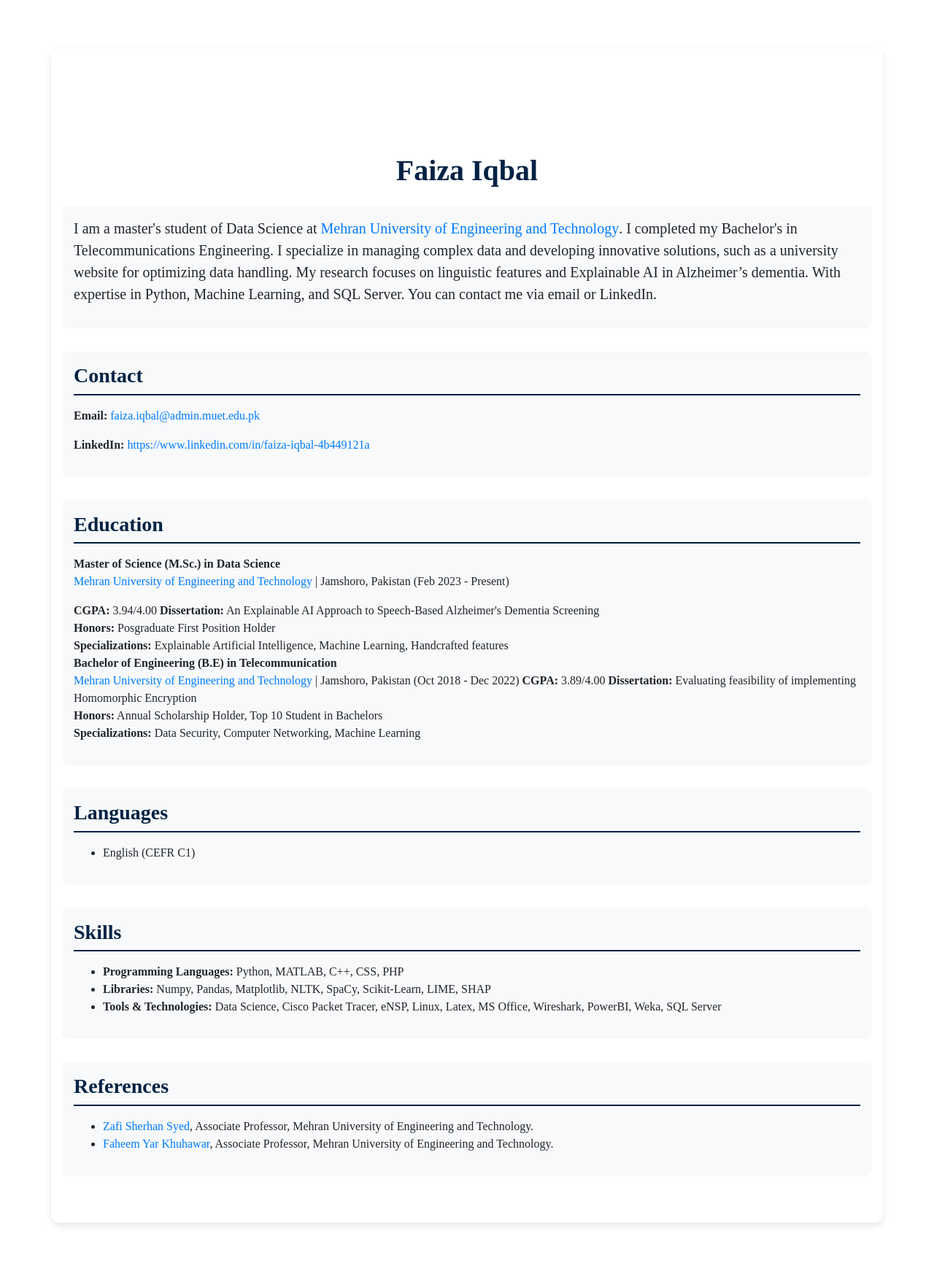
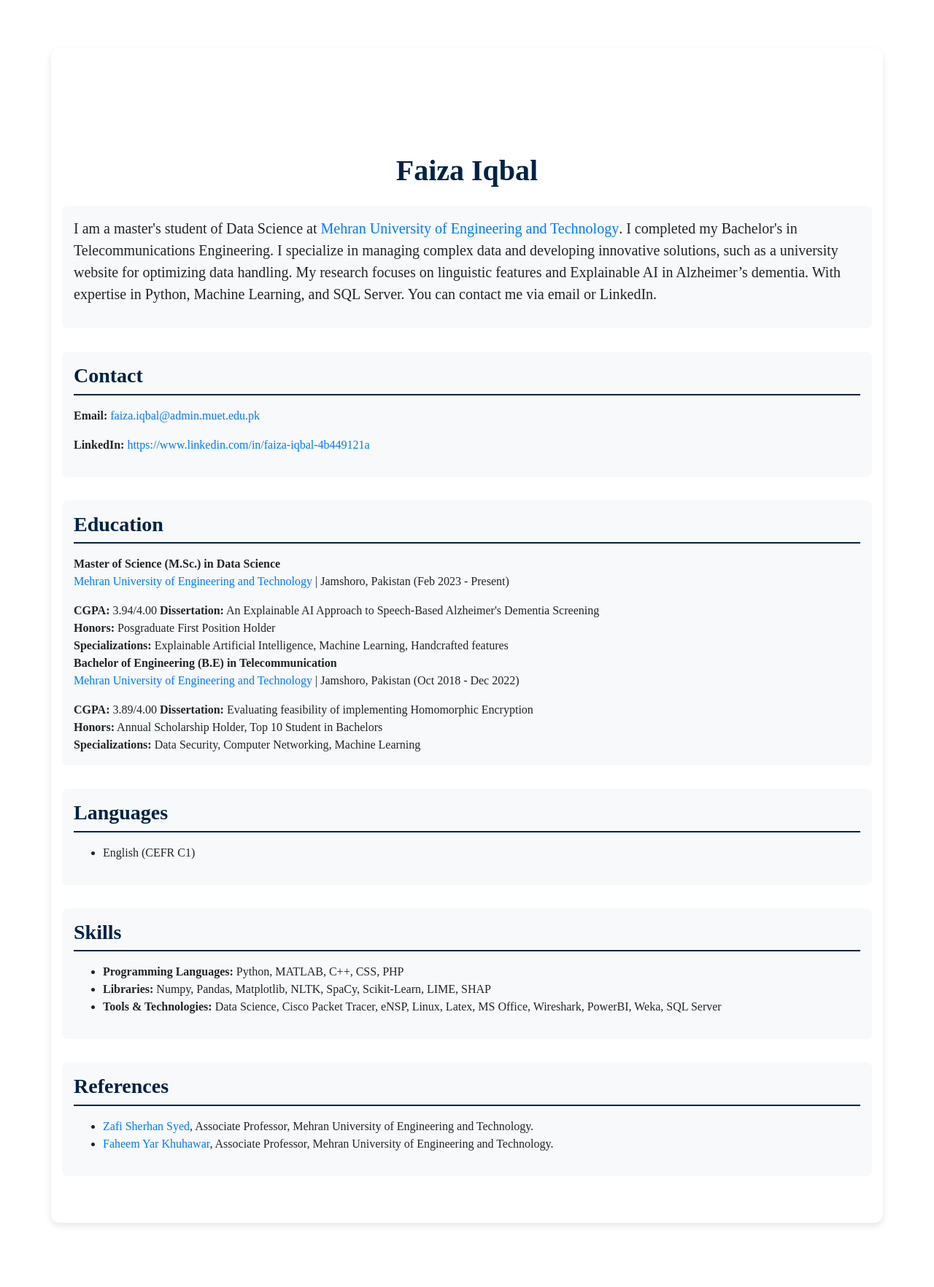
Before and after one commit to faizaiqbalsyed/faizaiqbalsyed.github.io, a Jekyll site: the page built from index.md, in a window 1280 px wide. Shown: the whole page at 73% size. Built offline with Jekyll 4.4.1, drawn with Linux system fonts in a browser that asks for light colours; nearby versions of some CDN libraries.

```diff
--- a/index.md
+++ b/index.md
@@ -86,6 +86,7 @@ body {
 <!-- Education -->
 <div class="container content-section">
     <h2 class="section-title">Education</h2>
+
     <p><strong>Master of Science (M.Sc.) in Data Science</strong><br>
     <a href="https://www.muet.edu.pk" target="_blank">Mehran University of Engineering and Technology</a> | Jamshoro, Pakistan (Feb 2023 - Present)</p>
     <strong>CGPA:</strong> 3.94/4.00
@@ -95,11 +96,11 @@ body {
     <br>
 
     <p><strong>Bachelor of Engineering (B.E) in Telecommunication</strong><br>
-    <a href="https://www.muet.edu.pk/" target="_blank">Mehran University of Engineering and Technology</a> | Jamshoro, Pakistan (Oct 2018 - Dec 2022)
+    <a href="https://www.muet.edu.pk/" target="_blank">Mehran University of Engineering and Technology</a> | Jamshoro, Pakistan (Oct 2018 - Dec 2022)</p>
     <strong>CGPA:</strong> 3.89/4.00
     <strong>Dissertation:</strong> Evaluating feasibility of implementing Homomorphic Encryption<br>
     <strong>Honors:</strong> Annual Scholarship Holder, Top 10 Student in Bachelors<br>
-    <strong>Specializations:</strong> Data Security, Computer Networking, Machine Learning</p>
+    <strong>Specializations:</strong> Data Security, Computer Networking, Machine Learning
 </div>
 
 <!-- Languages -->
```
